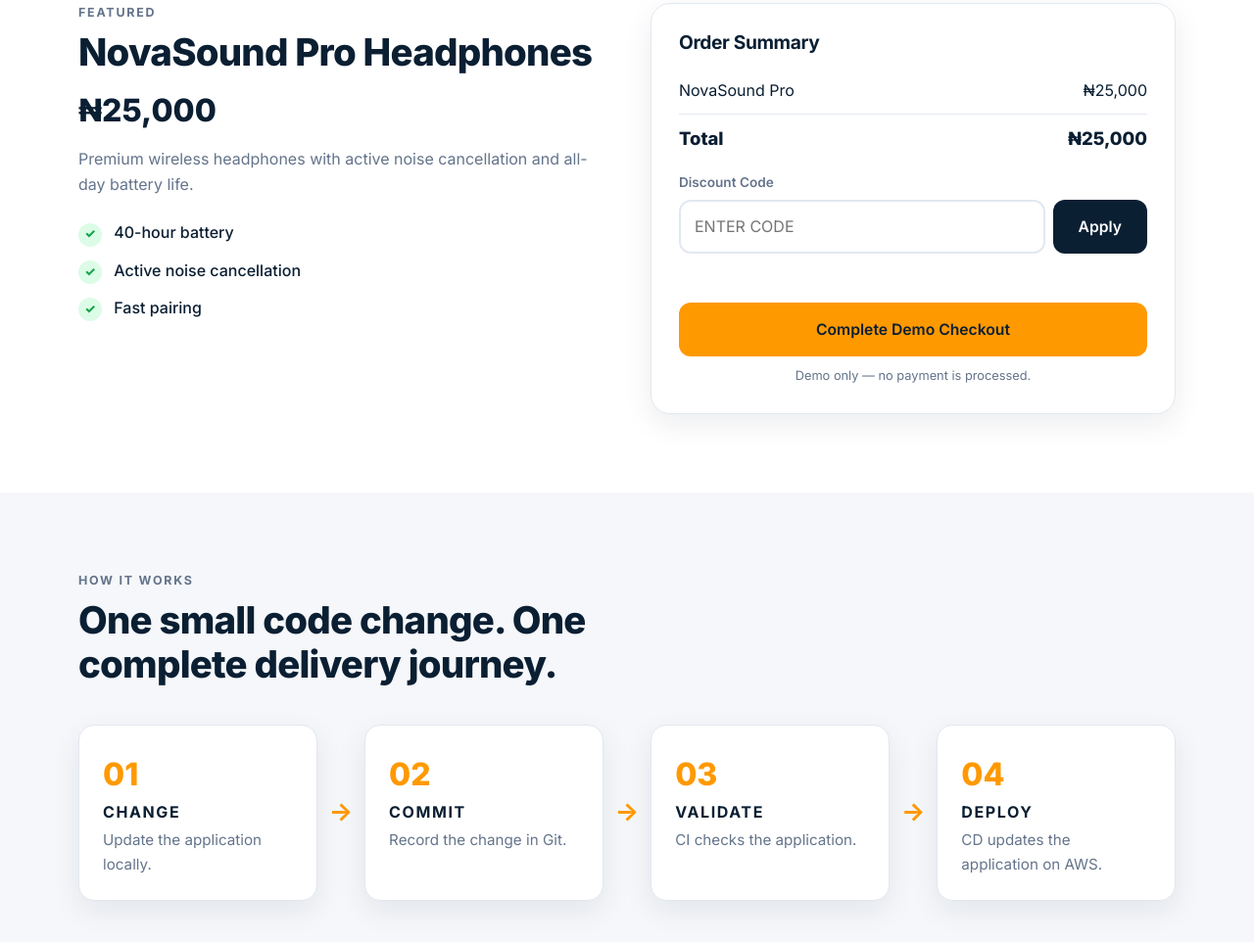
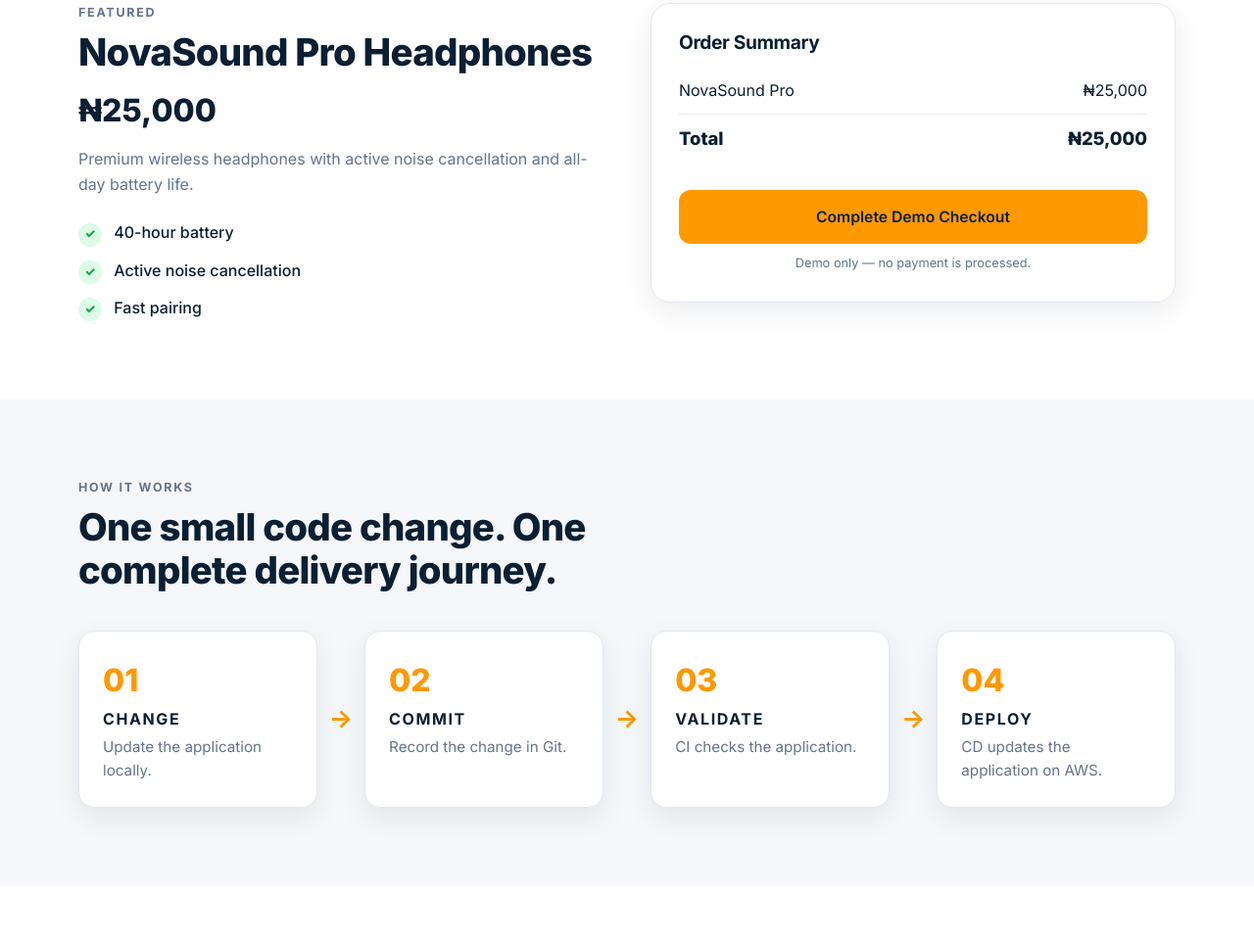
Before and after one commit to Outlaw-Gypsy/en-shopeasy, a plain HTML site: page index.html in a window 1280 px wide. Shown: the part 878-1840 px from the top of the page at 98% size. Drawn offline with Linux system fonts and the light colour scheme.

Commit message:
remove discount

```diff
--- a/index.html
+++ b/index.html
@@ -114,12 +114,12 @@
             <span id="total-amount">₦25,000</span>
           </div>
 
-          <label for="code-input" class="field-label">Discount Code</label>
+          <!-- <label for="code-input" class="field-label">Discount Code</label>
           <div class="code-row">
             <input id="code-input" type="text" placeholder="Enter code" autocomplete="off" />
             <button id="apply-btn" class="btn btn-dark" type="button">Apply</button>
           </div>
-          <p id="message" class="message" role="status" aria-live="polite"></p>
+          <p id="message" class="message" role="status" aria-live="polite"></p> -->
 
           <button id="checkout-btn" class="btn btn-primary btn-block" type="button">
             Complete Demo Checkout
```
